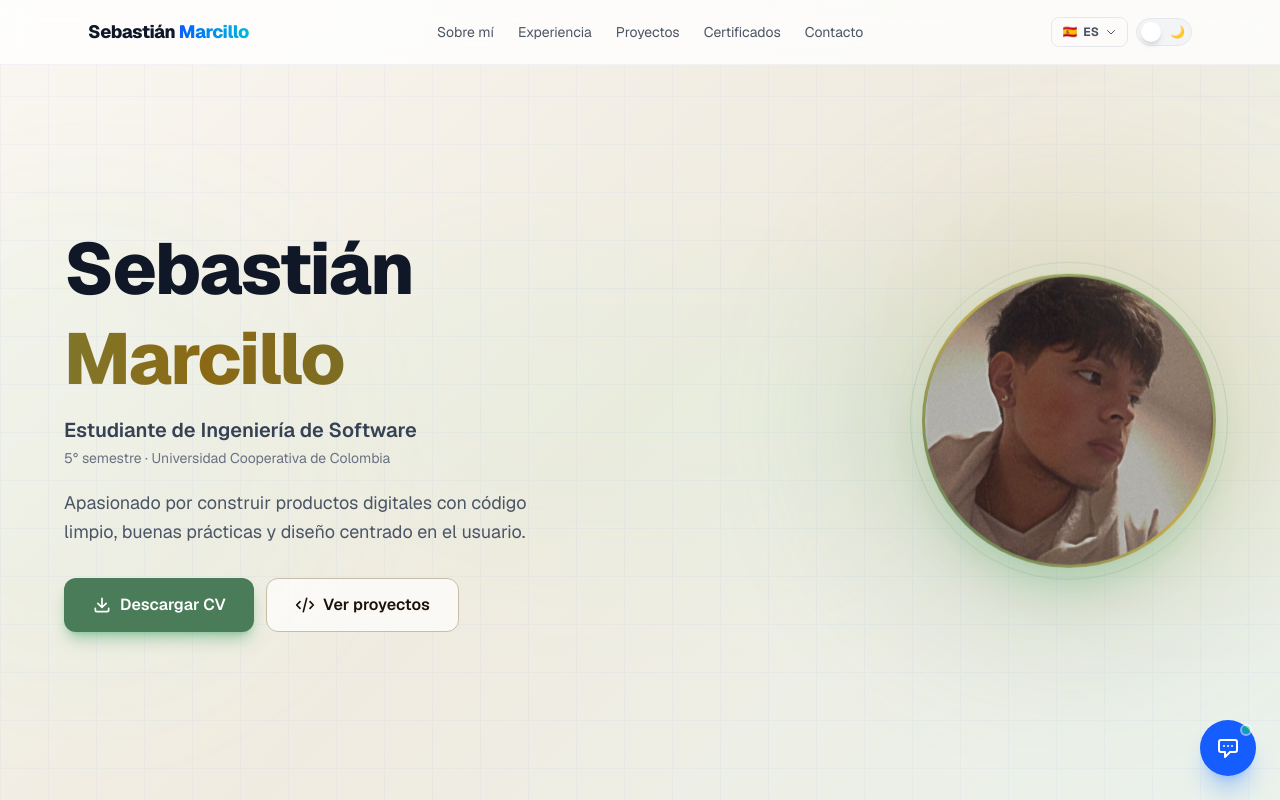
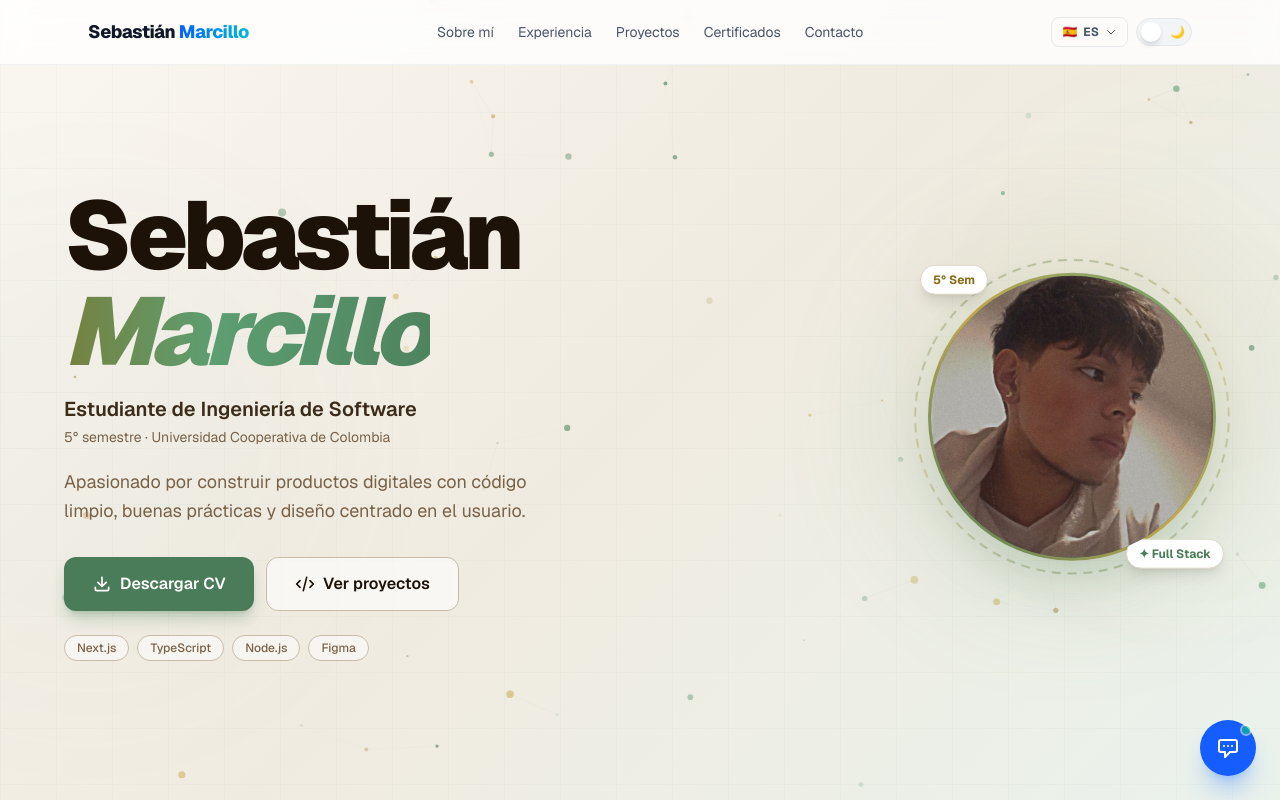
Before and after one commit to sebastiandavid98/portfolio-nextjs-sebastian, a Next.js app: page / in a window 1280 px wide. Shown: the top 800 px of the page. Built offline with nearby package versions, Linux system fonts and the light colour scheme.

Commit message:
feat: Hero extravagante con partículas, glitch, anillo giratorio + espacios reducidos

```diff
--- a/app/globals.css
+++ b/app/globals.css
@@ -198,3 +198,57 @@ body {
   vertical-align: text-bottom;
   animation: blink 1s step-end infinite;
 }
+
+/* Shimmer gold — verde/dorado metálico */
+.text-shimmer-gold {
+  background: linear-gradient(90deg, #4A7C59, #C4A84A, #8B6914, #5D9E72, #4A7C59);
+  background-size: 300% auto;
+  -webkit-background-clip: text;
+  background-clip: text;
+  -webkit-text-fill-color: transparent;
+  animation: shimmer 4s linear infinite;
+}
+
+/* Glitch effect */
+@keyframes glitch1 {
+  0%   { clip-path: inset(20% 0 60% 0); transform: translate(-4px, 0); }
+  25%  { clip-path: inset(60% 0 10% 0); transform: translate(4px, 0); }
+  50%  { clip-path: inset(40% 0 40% 0); transform: translate(-2px, 0); }
+  75%  { clip-path: inset(10% 0 70% 0); transform: translate(3px, 0); }
+  100% { clip-path: inset(50% 0 20% 0); transform: translate(0, 0); }
+}
+@keyframes glitch2 {
+  0%   { clip-path: inset(70% 0 10% 0); transform: translate(4px, 0); }
+  25%  { clip-path: inset(10% 0 60% 0); transform: translate(-4px, 0); }
+  50%  { clip-path: inset(50% 0 30% 0); transform: translate(2px, 0); }
+  75%  { clip-path: inset(30% 0 50% 0); transform: translate(-3px, 0); }
+  100% { clip-path: inset(20% 0 60% 0); transform: translate(0, 0); }
+}
+.glitch-active::before,
+.glitch-active::after {
+  content: attr(data-text);
+  position: absolute;
+  top: 0; left: 0;
+  width: 100%;
+  font-style: italic;
+  background: linear-gradient(90deg, #4A7C59, #C4A84A, #8B6914, #5D9E72, #4A7C59);
+  background-size: 300% auto;
+  -webkit-background-clip: text;
+  background-clip: text;
+  -webkit-text-fill-color: transparent;
+}
+.glitch-active::before {
+  animation: glitch1 0.3s steps(2) forwards;
+  opacity: 0.8;
+}
+.glitch-active::after {
+  animation: glitch2 0.3s steps(2) forwards;
+  opacity: 0.6;
+}
+
+/* Slow spin for decorative ring */
+@keyframes spinSlow {
+  from { transform: rotate(0deg); }
+  to   { transform: rotate(360deg); }
+}
+.animate-spin-slow { animation: spinSlow 12s linear infinite; }
--- a/app/sections/About.tsx
+++ b/app/sections/About.tsx
@@ -203,7 +203,7 @@ export default function About() {
   const { t } = useLang();
 
   return (
-    <section id="about" className="relative bg-white dark:bg-slate-950 py-20 px-6 overflow-hidden">
+    <section id="about" className="relative bg-white dark:bg-slate-950 py-14 px-6 overflow-hidden">
       <div className="absolute top-0 right-0 w-72 h-72 bg-blue-50 dark:bg-blue-500/5 rounded-full blur-3xl pointer-events-none" />
 
       <div className="relative max-w-6xl mx-auto">
@@ -215,7 +215,7 @@ export default function About() {
           className="mb-10"
         />
 
-        <div className="grid md:grid-cols-2 gap-10 items-start mb-14">
+        <div className="grid md:grid-cols-2 gap-10 items-start mb-10">
           {/* Left — text */}
           <div>
             <div className="animate-fade-up delay-100 space-y-3 text-gray-600 dark:text-slate-400 text-base leading-relaxed">
--- a/app/sections/Certificates.tsx
+++ b/app/sections/Certificates.tsx
@@ -110,7 +110,7 @@ export default function Certificates() {
   const [selected, setSelected] = useState<string | null>(null);
 
   return (
-    <section id="certificates" className="relative bg-gray-50 dark:bg-slate-900 py-20 px-6 overflow-hidden">
+    <section id="certificates" className="relative bg-gray-50 dark:bg-slate-900 py-14 px-6 overflow-hidden">
       <div className="absolute top-0 left-0 w-80 h-80 bg-blue-50 dark:bg-blue-500/5 rounded-full blur-3xl pointer-events-none" />
 
       <div className="relative max-w-6xl mx-auto">
@@ -120,7 +120,7 @@ export default function Certificates() {
           label={t.certificates.label}
           title={t.certificates.title}
           titleAccent={t.certificates.titleAccent}
-          className="mb-12"
+          className="mb-8"
         />
 
         {/* Cards */}
--- a/app/sections/Contact.tsx
+++ b/app/sections/Contact.tsx
@@ -50,7 +50,7 @@ export default function Contact() {
   }
 
   return (
-    <section id="contact" className="relative bg-white dark:bg-slate-950 py-20 px-6 overflow-hidden">
+    <section id="contact" className="relative bg-white dark:bg-slate-950 py-14 px-6 overflow-hidden">
       <div className="absolute top-0 right-0 w-80 h-80 bg-blue-50 dark:bg-blue-500/5 rounded-full blur-3xl pointer-events-none" />
 
       <div className="relative max-w-6xl mx-auto">
--- a/app/sections/Experience.tsx
+++ b/app/sections/Experience.tsx
@@ -294,7 +294,7 @@ export default function Experience() {
   const items = timeline[lang] ?? timeline.es;
 
   return (
-    <section id="experience" className="relative bg-gray-50 dark:bg-slate-900 py-20 px-6 overflow-hidden">
+    <section id="experience" className="relative bg-gray-50 dark:bg-slate-900 py-14 px-6 overflow-hidden">
       <div className="absolute bottom-0 right-0 w-80 h-80 bg-blue-50 dark:bg-blue-500/5 rounded-full blur-3xl pointer-events-none" />
 
       <div className="relative max-w-7xl mx-auto">
@@ -307,7 +307,7 @@ export default function Experience() {
         />
 
         {/* Year range */}
-        <div className="animate-fade-up delay-100 flex items-center gap-3 mb-12">
+        <div className="animate-fade-up delay-100 flex items-center gap-3 mb-8">
           <span className="text-gray-400 dark:text-slate-500 text-sm font-medium">2022</span>
           <div className="flex-1 h-px bg-gradient-to-r from-gray-300 via-blue-400 to-violet-400 dark:from-slate-700 dark:via-blue-500 dark:to-violet-500" />
           <span className="text-blue-600 dark:text-blue-400 text-sm font-semibold">2026</span>
--- a/app/sections/Hero.tsx
+++ b/app/sections/Hero.tsx
@@ -1,95 +1,205 @@
 "use client";
 import Image from "next/image";
+import { useEffect, useRef, useState } from "react";
 import { useLang } from "../context/LangContext";
 import { DownloadIcon, CodeIcon } from "../components/icons";
 import { SITE } from "../lib/config";
+
+// ── Floating particles ───────────────────────────────────────
+type Particle = { x: number; y: number; size: number; speedX: number; speedY: number; opacity: number; color: string };
+
+function ParticleCanvas() {
+  const canvasRef = useRef<HTMLCanvasElement>(null);
+
+  useEffect(() => {
+    const canvas = canvasRef.current;
+    if (!canvas) return;
+    const ctx = canvas.getContext("2d");
+    if (!ctx) return;
+
+    const resize = () => { canvas.width = canvas.offsetWidth; canvas.height = canvas.offsetHeight; };
+    resize();
+    window.addEventListener("resize", resize);
+
+    const colors = ["#4A7C59", "#5D9E72", "#C4A84A", "#8B6914", "#3D7A52", "#D4924A"];
+    const particles: Particle[] = Array.from({ length: 55 }, () => ({
+      x: Math.random() * canvas.width,
+      y: Math.random() * canvas.height,
+      size: Math.random() * 3 + 1,
+      speedX: (Math.random() - 0.5) * 0.5,
+      speedY: (Math.random() - 0.5) * 0.5,
+      opacity: Math.random() * 0.5 + 0.1,
+      color: colors[Math.floor(Math.random() * colors.length)],
+    }));
+
+    let raf: number;
+    const draw = () => {
+      ctx.clearRect(0, 0, canvas.width, canvas.height);
+      particles.forEach((p) => {
+        p.x += p.speedX;
+        p.y += p.speedY;
+        if (p.x < 0) p.x = canvas.width;
+        if (p.x > canvas.width) p.x = 0;
+        if (p.y < 0) p.y = canvas.height;
+        if (p.y > canvas.height) p.y = 0;
+        ctx.beginPath();
+        ctx.arc(p.x, p.y, p.size, 0, Math.PI * 2);
+        ctx.fillStyle = p.color + Math.floor(p.opacity * 255).toString(16).padStart(2, "0");
+        ctx.fill();
+      });
+      // Draw connections
+      particles.forEach((a, i) => {
+        particles.slice(i + 1).forEach((b) => {
+          const dist = Math.hypot(a.x - b.x, a.y - b.y);
+          if (dist < 100) {
+            ctx.beginPath();
+            ctx.moveTo(a.x, a.y);
+            ctx.lineTo(b.x, b.y);
+            ctx.strokeStyle = `rgba(74,124,89,${0.12 * (1 - dist / 100)})`;
+            ctx.lineWidth = 0.5;
+            ctx.stroke();
+          }
+        });
+      });
+      raf = requestAnimationFrame(draw);
+    };
+    draw();
+    return () => { cancelAnimationFrame(raf); window.removeEventListener("resize", resize); };
+  }, []);
+
+  return <canvas ref={canvasRef} className="absolute inset-0 w-full h-full pointer-events-none" />;
+}
+
+// ── Glitch text ──────────────────────────────────────────────
+function GlitchName() {
+  const [glitching, setGlitching] = useState(false);
+
+  useEffect(() => {
+    const interval = setInterval(() => {
+      setGlitching(true);
+      setTimeout(() => setGlitching(false), 300);
+    }, 3500);
+    return () => clearInterval(interval);
+  }, []);
+
+  return (
+    <h1 className="animate-fade-up delay-200 text-6xl sm:text-7xl lg:text-8xl font-black leading-none tracking-tighter mb-4 select-none">
+      <span className="block text-[#1C1208] dark:text-[#F5EDD8]">Sebastián</span>
+      <span
+        className={`block relative ${glitching ? "glitch-active" : ""}`}
+        data-text="Marcillo"
+        style={{ fontStyle: "italic" }}
+      >
+        <span className="text-shimmer-gold">Marcillo</span>
+      </span>
+    </h1>
+  );
+}
+
+// ── Rotating ring ────────────────────────────────────────────
+function RotatingRing() {
+  return (
+    <div className="absolute -inset-6 rounded-full pointer-events-none">
+      <svg className="w-full h-full animate-spin-slow" viewBox="0 0 300 300" fill="none">
+        <circle cx="150" cy="150" r="140" stroke="url(#ringGrad)" strokeWidth="1.5" strokeDasharray="8 6" opacity="0.5" />
+        <defs>
+          <linearGradient id="ringGrad" x1="0" y1="0" x2="300" y2="300" gradientUnits="userSpaceOnUse">
+            <stop offset="0%" stopColor="#4A7C59" />
+            <stop offset="50%" stopColor="#C4A84A" />
+            <stop offset="100%" stopColor="#4A7C59" />
+          </linearGradient>
+        </defs>
+      </svg>
+    </div>
+  );
+}
 
 export default function Hero() {
   const { t } = useLang();
 
   return (
-    <section className="relative min-h-screen flex items-center justify-center px-6 pt-20 pb-6 overflow-hidden">
+    <section className="relative min-h-screen flex items-center justify-center px-6 pt-20 pb-8 overflow-hidden">
 
-      {/* ── Gradient background ── */}
+      {/* Background */}
       <div className="absolute inset-0 -z-10" style={{ background: "var(--gradient-hero)" }} />
 
-      {/* Grid pattern overlay */}
-      <div
-        className="absolute inset-0 -z-10 opacity-[0.03] dark:opacity-[0.06]"
+      {/* Grid */}
+      <div className="absolute inset-0 -z-10 opacity-[0.025] dark:opacity-[0.05]"
         style={{
-          backgroundImage: "linear-gradient(#2563eb 1px, transparent 1px), linear-gradient(to right, #2563eb 1px, transparent 1px)",
-          backgroundSize: "48px 48px",
+          backgroundImage: "linear-gradient(#4A7C59 1px,transparent 1px),linear-gradient(to right,#4A7C59 1px,transparent 1px)",
+          backgroundSize: "56px 56px",
         }}
       />
 
-      {/* Animated blobs */}
-      <div className="animate-pulse-glow absolute top-1/4 -left-40 w-[500px] h-[500px] bg-green-400/10 dark:bg-green-500/10 rounded-full blur-3xl pointer-events-none" />
-      <div className="animate-pulse-glow delay-300 absolute bottom-1/4 -right-40 w-[500px] h-[500px] bg-amber-400/10 dark:bg-amber-500/8 rounded-full blur-3xl pointer-events-none" />
-      <div className="absolute top-1/2 left-1/2 -translate-x-1/2 -translate-y-1/2 w-[600px] h-[300px] bg-green-300/5 dark:bg-green-400/5 rounded-full blur-3xl pointer-events-none" />
+      {/* Particles */}
+      <div className="absolute inset-0 -z-10">
+        <ParticleCanvas />
+      </div>
 
-      <div className="relative max-w-6xl w-full mx-auto flex flex-col-reverse md:flex-row items-center gap-10 md:gap-16">
+      {/* Blobs */}
+      <div className="animate-pulse-glow absolute top-1/4 -left-40 w-[500px] h-[500px] bg-[#4A7C59]/10 rounded-full blur-3xl pointer-events-none" />
+      <div className="animate-pulse-glow delay-300 absolute bottom-1/4 -right-40 w-[500px] h-[500px] bg-[#C4A84A]/8 rounded-full blur-3xl pointer-events-none" />
 
-        {/* ── Text content ── */}
+      <div className="relative max-w-6xl w-full mx-auto flex flex-col-reverse md:flex-row items-center gap-8 md:gap-14">
+
+        {/* ── Text ── */}
         <div className="flex-1 text-center md:text-left">
 
-          {/* Name */}
-          <h1 className="animate-fade-up delay-200 text-5xl sm:text-6xl lg:text-7xl font-extrabold text-gray-900 dark:text-white leading-tight tracking-tight mb-3">
-            Sebastián
-            <span className="block text-shimmer">
-              Marcillo
-            </span>
-          </h1>
+          {/* Glitch name */}
+          <GlitchName />
 
-          {/* Role */}
-          <p className="animate-fade-up delay-300 text-lg sm:text-xl text-gray-700 dark:text-slate-300 font-semibold mb-1">
+          <p className="animate-fade-up delay-300 text-lg sm:text-xl text-[#3D2B1A] dark:text-[#D4C4A0] font-semibold mb-1">
             {t.hero.role}
           </p>
-          <p className="animate-fade-up delay-300 text-gray-500 dark:text-slate-400 text-sm mb-5">
+          <p className="animate-fade-up delay-300 text-[#7A6248] dark:text-[#8A7A60] text-sm mb-5">
             {t.hero.semester}
           </p>
-
-          {/* Description */}
-          <p className="animate-fade-up delay-400 text-gray-600 dark:text-slate-400 text-base sm:text-lg mb-8 max-w-lg mx-auto md:mx-0 leading-relaxed">
+          <p className="animate-fade-up delay-400 text-[#7A6248] dark:text-[#8A7A60] text-base sm:text-lg mb-8 max-w-lg mx-auto md:mx-0 leading-relaxed">
             {t.hero.description}
           </p>
 
-          {/* CTA Buttons */}
+          {/* Buttons */}
           <div className="animate-fade-up delay-500 flex flex-col sm:flex-row gap-3 justify-center md:justify-start">
-            <a
-              href={SITE.cv}
-              download
-              className="group relative inline-flex items-center justify-center gap-2 bg-[#4A7C59] dark:bg-[#5D9E72] text-white font-semibold px-7 py-3.5 rounded-xl overflow-hidden transition-all duration-300 shadow-lg shadow-green-700/30 hover:shadow-green-600/50 hover:-translate-y-1 active:scale-95"
-            >
-              <span className="absolute inset-0 bg-gradient-to-r from-transparent via-white/20 to-transparent -translate-x-full group-hover:translate-x-full transition-transform duration-700 ease-in-out" />
-              <DownloadIcon className="w-5 h-5 transition-transform duration-300 group-hover:-translate-y-0.5" />
+            <a href={SITE.cv} download
+              className="group relative inline-flex items-center justify-center gap-2 bg-[#4A7C59] dark:bg-[#5D9E72] text-white font-semibold px-7 py-3.5 rounded-xl overflow-hidden transition-all duration-300 shadow-lg shadow-[#4A7C59]/30 hover:shadow-[#4A7C59]/50 hover:-translate-y-1 active:scale-95">
+              <span className="absolute inset-0 bg-gradient-to-r from-transparent via-white/20 to-transparent -translate-x-full group-hover:translate-x-full transition-transform duration-700" />
+              <DownloadIcon className="w-5 h-5 group-hover:-translate-y-0.5 transition-transform duration-300" />
               {t.hero.downloadCV}
             </a>
-            <a
-              href="#projects"
-              className="group inline-flex items-center justify-center gap-2 bg-white/70 dark:bg-[#1A1208]/70 backdrop-blur-sm text-[#1C1208] dark:text-[#F5EDD8] font-semibold px-7 py-3.5 rounded-xl border border-[#C8BCA8] dark:border-[#3A2A14] hover:border-[#4A7C59] dark:hover:border-[#5D9E72] hover:text-[#4A7C59] dark:hover:text-[#5D9E72] transition-all duration-300 hover:-translate-y-1 active:scale-95 hover:shadow-lg hover:shadow-green-700/10"
-            >
-              <CodeIcon className="w-5 h-5 transition-transform duration-300 group-hover:rotate-6" />
+            <a href="#projects"
+              className="group inline-flex items-center justify-center gap-2 bg-white/60 dark:bg-[#1A1208]/60 backdrop-blur-sm text-[#1C1208] dark:text-[#F5EDD8] font-semibold px-7 py-3.5 rounded-xl border border-[#C8BCA8] dark:border-[#3A2A14] hover:border-[#4A7C59] dark:hover:border-[#5D9E72] hover:text-[#4A7C59] dark:hover:text-[#5D9E72] transition-all duration-300 hover:-translate-y-1 active:scale-95">
+              <CodeIcon className="w-5 h-5 group-hover:rotate-6 transition-transform duration-300" />
               {t.hero.viewProjects}
             </a>
           </div>
 
+          {/* Tech stack pills */}
+          <div className="animate-fade-up delay-600 flex flex-wrap gap-2 justify-center md:justify-start mt-6">
+            {["Next.js", "TypeScript", "Node.js", "Figma"].map((tech) => (
+              <span key={tech}
+                className="text-xs font-medium px-3 py-1 rounded-full border border-[#C8BCA8] dark:border-[#3A2A14] text-[#7A6248] dark:text-[#8A7A60] bg-white/50 dark:bg-[#1A1208]/50 backdrop-blur-sm hover:border-[#4A7C59] dark:hover:border-[#5D9E72] hover:text-[#4A7C59] dark:hover:text-[#5D9E72] transition-all duration-200 cursor-default">
+                {tech}
+              </span>
+            ))}
+          </div>
         </div>
 
         {/* ── Profile image ── */}
         <div className="animate-scale-in delay-200 animate-float flex-shrink-0 flex justify-center">
-          <div className="relative">
-            {/* Outer glow */}
-            <div className="absolute inset-0 rounded-full bg-gradient-to-tr from-[#4A7C59] to-[#C4A84A] blur-3xl opacity-25 dark:opacity-30 scale-125 animate-pulse-glow" />
+          <div className="relative w-56 h-56 sm:w-64 sm:h-64 md:w-72 md:h-72">
 
-            {/* Decorative ring */}
-            <div className="absolute -inset-3 rounded-full border border-[#4A7C59]/30 dark:border-[#5D9E72]/20 animate-pulse" />
+            {/* Rotating dashed ring */}
+            <RotatingRing />
 
-            {/* Gradient border */}
-            <div className="relative p-[3px] rounded-full bg-gradient-to-tr from-[#4A7C59] via-[#C4A84A] to-[#5D9E72] shadow-2xl shadow-green-700/25">
-              <div className="rounded-full overflow-hidden w-52 h-52 sm:w-64 sm:h-64 md:w-72 md:h-72 bg-gradient-to-br from-[#4A7C59] to-[#C4A84A] relative">
+            {/* Glow */}
+            <div className="absolute inset-0 rounded-full bg-gradient-to-tr from-[#4A7C59] to-[#C4A84A] blur-3xl opacity-20 dark:opacity-25 scale-110" />
+
+            {/* Border */}
+            <div className="relative w-full h-full p-[3px] rounded-full bg-gradient-to-tr from-[#4A7C59] via-[#C4A84A] to-[#5D9E72] shadow-2xl shadow-[#4A7C59]/25">
+              <div className="rounded-full overflow-hidden w-full h-full bg-[#4A7C59] relative">
                 <Image
                   src="/images/profile.jpg"
-                  alt="Foto de perfil de Sebastián Marcillo"
+                  alt="Sebastián Marcillo"
                   fill
                   className="object-cover object-center z-10 relative"
                   priority
@@ -97,6 +207,13 @@ export default function Hero() {
               </div>
             </div>
 
+            {/* Corner badges */}
+            <div className="absolute -bottom-2 -right-2 bg-white dark:bg-[#1A1208] border border-[#DDD5C5] dark:border-[#2A1E0E] text-xs font-bold px-3 py-1.5 rounded-full shadow-lg text-[#4A7C59] dark:text-[#5D9E72]">
+              ✦ Full Stack
+            </div>
+            <div className="absolute -top-2 -left-2 bg-white dark:bg-[#1A1208] border border-[#DDD5C5] dark:border-[#2A1E0E] text-xs font-bold px-3 py-1.5 rounded-full shadow-lg text-[#8B6914] dark:text-[#C4A84A]">
+              5° Sem
+            </div>
           </div>
         </div>
 
--- a/app/sections/Projects.tsx
+++ b/app/sections/Projects.tsx
@@ -43,7 +43,7 @@ export default function Projects() {
   const list = projects[lang] ?? projects.es;
 
   return (
-    <section id="projects" className="relative bg-white dark:bg-slate-950 py-20 px-6 overflow-hidden">
+    <section id="projects" className="relative bg-white dark:bg-slate-950 py-14 px-6 overflow-hidden">
       <div className="absolute bottom-0 left-0 w-80 h-80 bg-cyan-50 dark:bg-cyan-500/5 rounded-full blur-3xl pointer-events-none" />
 
       <div className="relative max-w-6xl mx-auto">
--- a/app/sections/Testimonials.tsx
+++ b/app/sections/Testimonials.tsx
@@ -82,7 +82,7 @@ export default function Testimonials() {
   const t = testimonials[active];
 
   return (
-    <section id="testimonials" className="relative bg-white dark:bg-slate-950 py-20 px-6 overflow-hidden">
+    <section id="testimonials" className="relative bg-white dark:bg-slate-950 py-14 px-6 overflow-hidden">
       {/* Decorative blobs */}
       <div className="absolute top-1/2 left-1/2 -translate-x-1/2 -translate-y-1/2 w-[600px] h-[300px] bg-blue-100/50 dark:bg-blue-500/5 rounded-full blur-3xl pointer-events-none" />
 
@@ -93,7 +93,7 @@ export default function Testimonials() {
           <span className="h-px w-8 bg-blue-600" />
           <span className="text-blue-600 dark:text-blue-400 text-sm font-semibold tracking-widest uppercase">Testimonios</span>
         </div>
-        <h2 className="animate-fade-up text-4xl sm:text-5xl font-extrabold text-gray-900 dark:text-white leading-tight mb-12">
+        <h2 className="animate-fade-up text-4xl sm:text-5xl font-extrabold text-gray-900 dark:text-white leading-tight mb-8">
           Lo que dicen{" "}
           <span className="text-transparent bg-clip-text bg-gradient-to-r from-blue-600 to-cyan-500">de mí</span>
         </h2>
```
